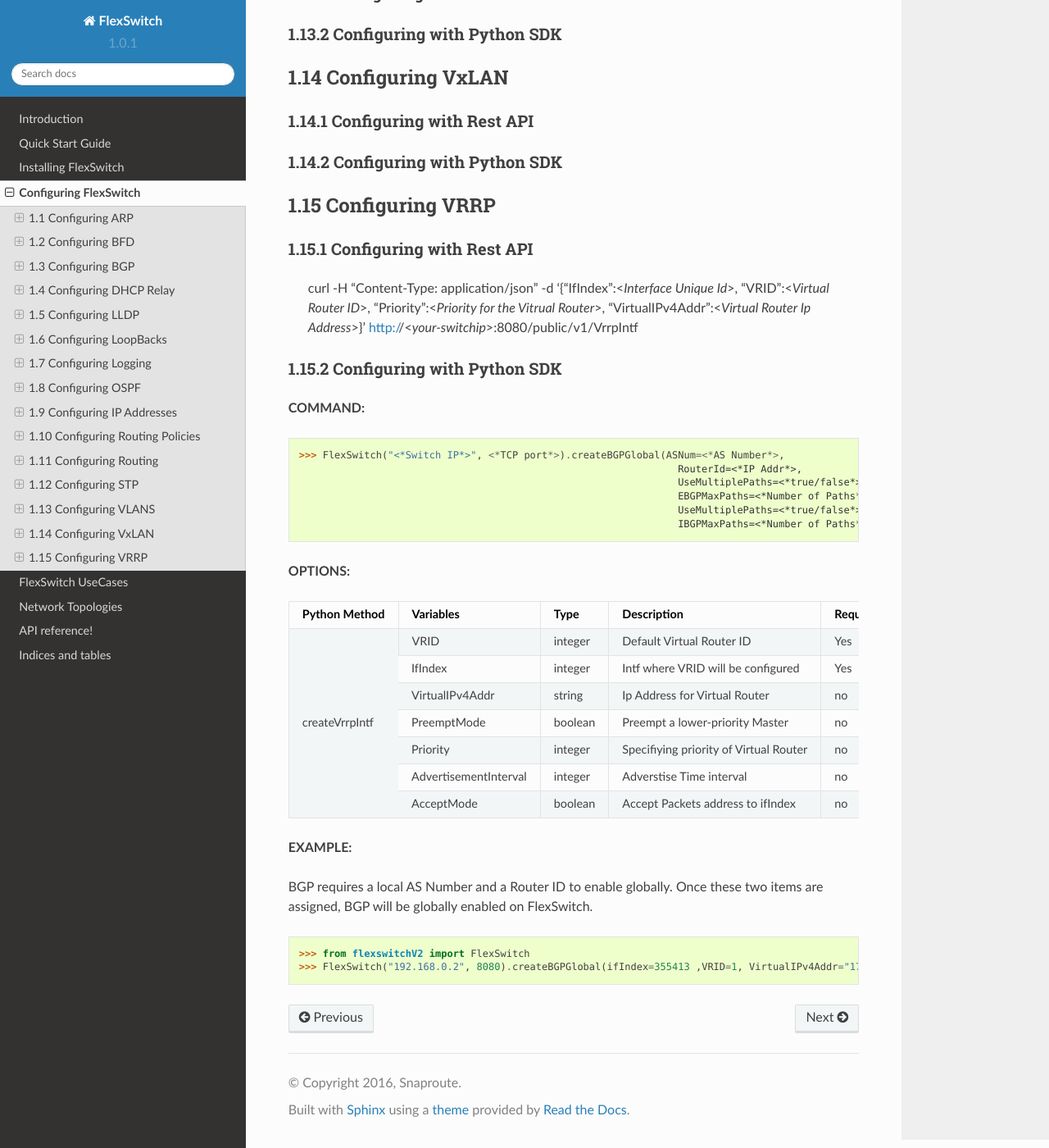
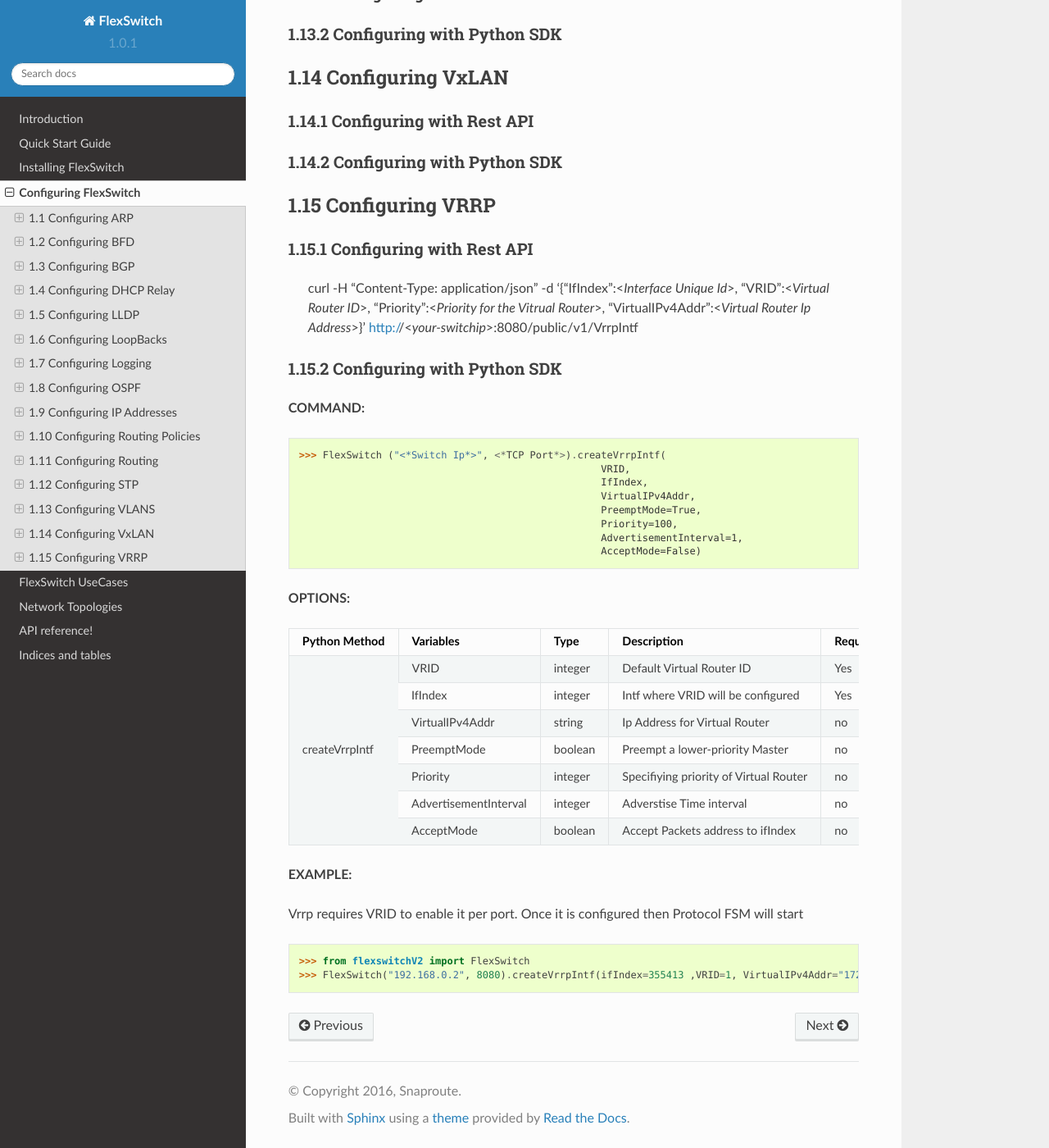
Before and after one commit to lakshmi-kannan/docs-1, a Sphinx documentation site: the page built from source/example.rst, in a window 1280 px wide and 1400 px high, scrolled down 50129 px. Shown: the whole window at 82% size. Built offline with Sphinx 7.4.7 and the Read the Docs theme 2.0.0, drawn with Linux system fonts in a browser that asks for light colours; formulas are drawn with MathJax 3.

Commit message:
copy paste error fixed

```diff
--- a/source/example.rst
+++ b/source/example.rst
@@ -2686,13 +2686,14 @@
 ::
 
 
-	>>> FlexSwitch("<*Switch IP*>", <*TCP port*>).createBGPGlobal(ASNum=<*AS Number*>,
-									RouterId=<*IP Addr*>,
-									UseMultiplePaths=<*true/false*>,
-									EBGPMaxPaths=<*Number of Paths*>,
-									UseMultiplePaths=<*true/false*>,
-									IBGPMaxPaths=<*Number of Paths*>,)
-
+	>>> FlexSwitch ("<*Switch Ip*>", <*TCP Port*>).createVrrpIntf(
+							   VRID,
+							   IfIndex,
+							   VirtualIPv4Addr,
+							   PreemptMode=True,
+							   Priority=100,
+							   AdvertisementInterval=1,
+							   AcceptMode=False)
 
 **OPTIONS:**
 
@@ -2716,9 +2717,9 @@
 
 **EXAMPLE:**
 
-BGP requires a local AS Number and a Router ID to enable globally.  Once these two items are assigned, BGP will be globally enabled on FlexSwitch.
+Vrrp requires VRID to enable it per port. Once it is configured then Protocol FSM will start
 
 ::
 
 	>>> from flexswitchV2 import FlexSwitch
-	>>> FlexSwitch("192.168.0.2", 8080).createBGPGlobal(ifIndex=355413 ,VRID=1, VirtualIPv4Addr="172.16.0.1")
+	>>> FlexSwitch("192.168.0.2", 8080).createVrrpIntf(ifIndex=355413 ,VRID=1, VirtualIPv4Addr="172.16.0.1")
```
